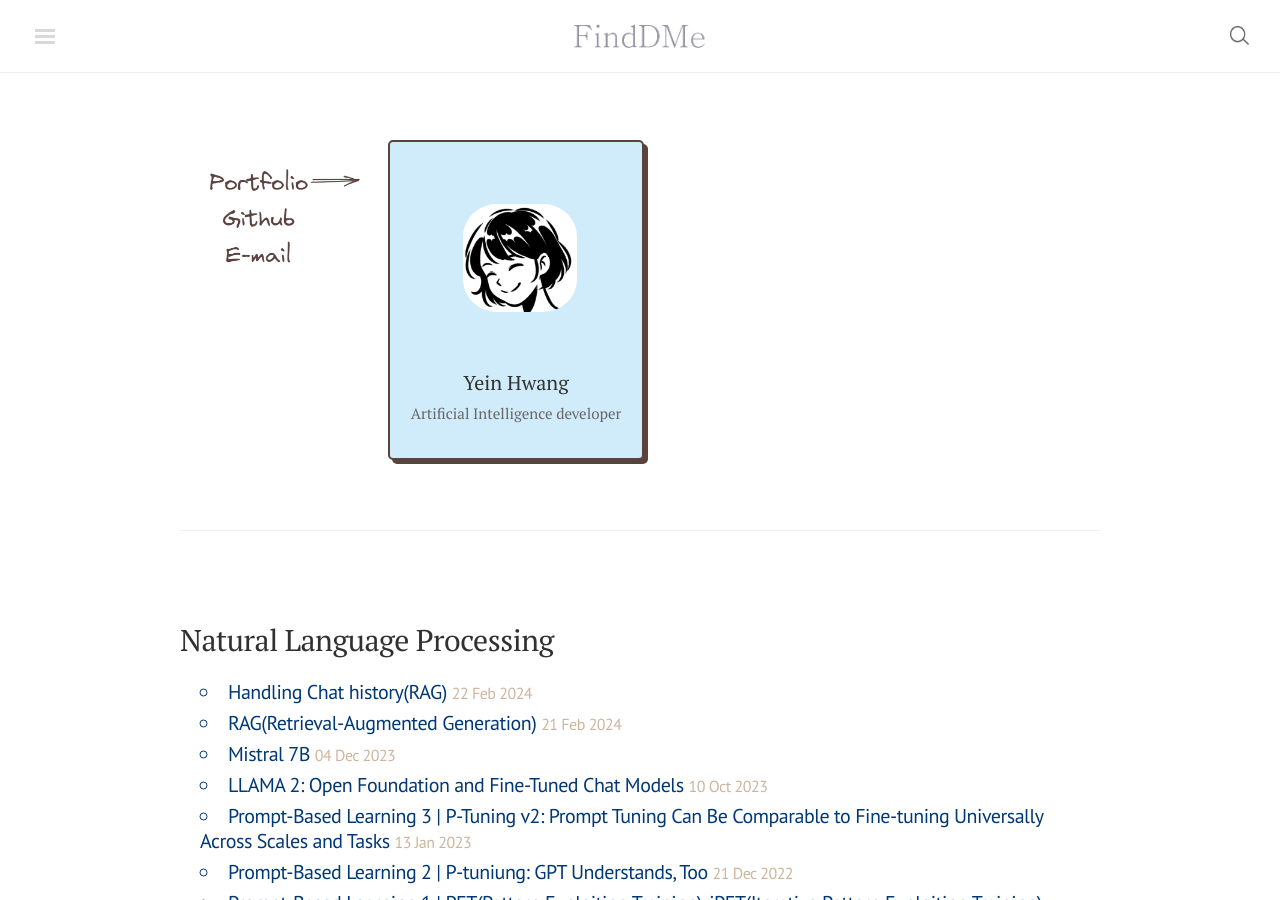
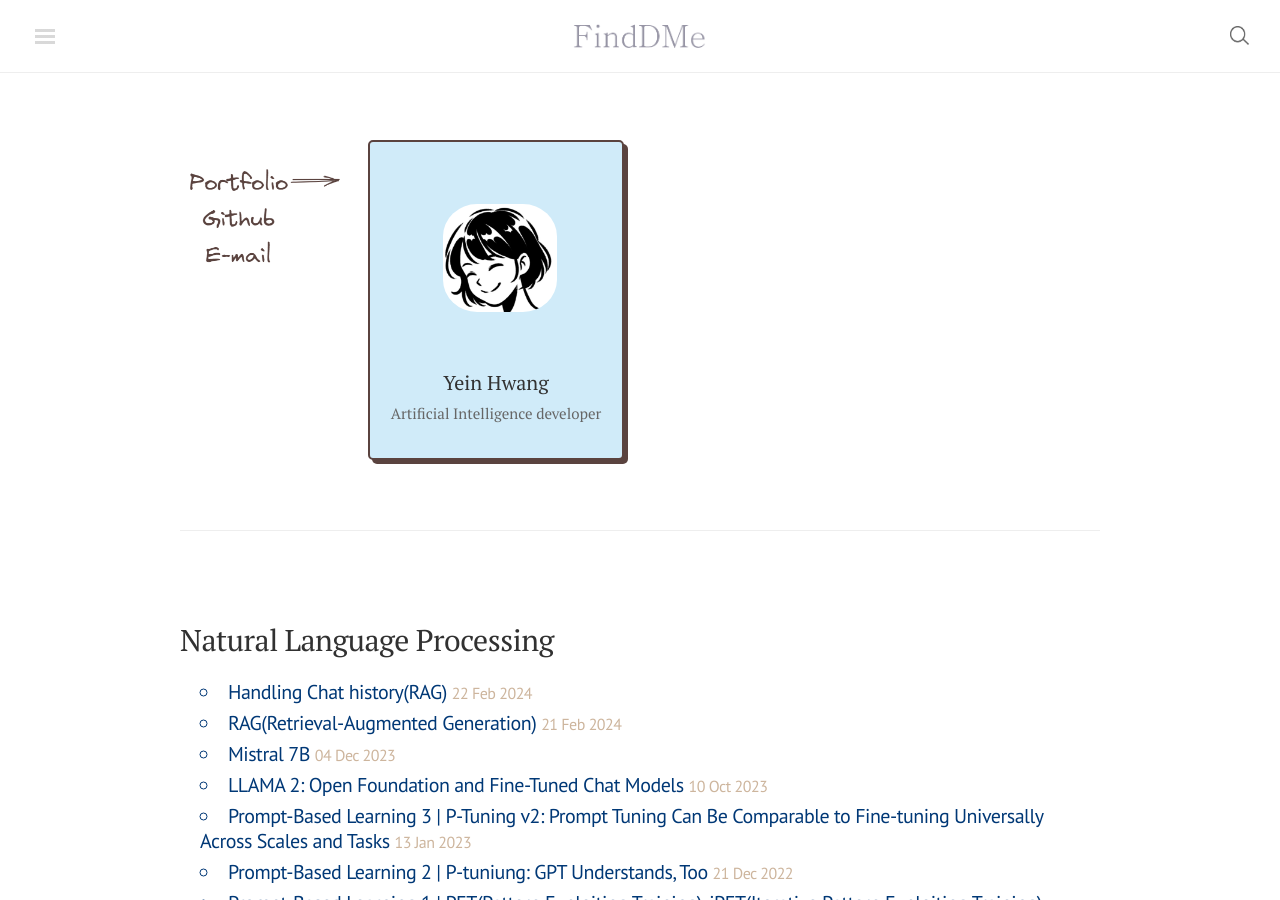
Before and after one commit to finddme/finddme.github.io, a Jekyll site: the page built from index.html, in a window 1280 px wide and 900 px high. Built offline with Jekyll 4.4.1, drawn with Linux system fonts in a browser that asks for light colours; nearby versions of some CDN libraries; comment, search, counter and statistics services are not loaded.

Commit message:
Update index.html

```diff
--- a/index.html
+++ b/index.html
@@ -106,7 +106,7 @@ title:   #Categories Home
 <!-- =========================================================================================================================================== -->
 <!-- 홈이 홈일 때 -->
 <!-- 카테고리로 -->
-<div class="hero-portfolio"  style="float: left; width: 20%; overflow-y:hidden; margin-left: 24px;  margin-top: 24px;">
+<div class="hero-portfolio"  style="float: left; width: 20%; overflow-y:hidden; margin-left: 4px;  margin-top: 24px;">
   <img src="https://finddme.github.io/public/p_g_e.png" />
 </div>
 
```
